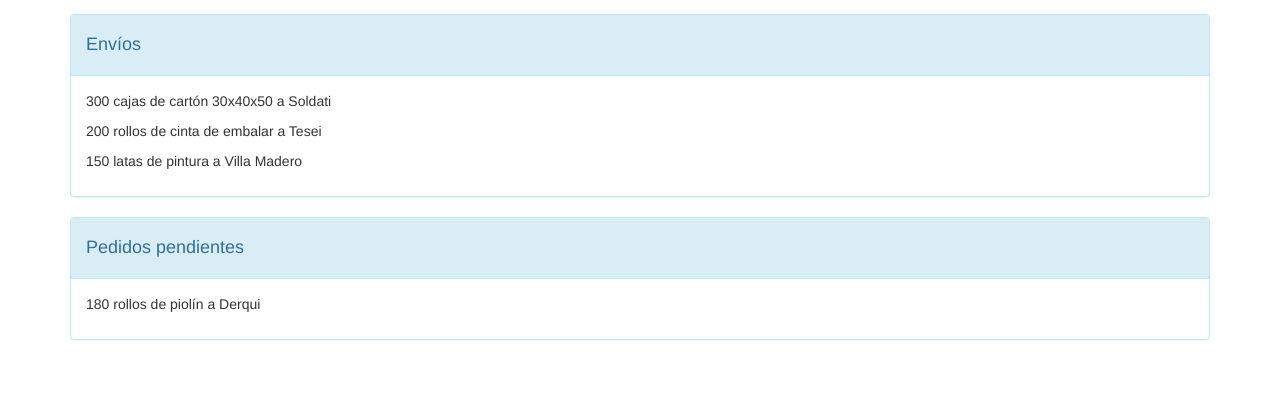
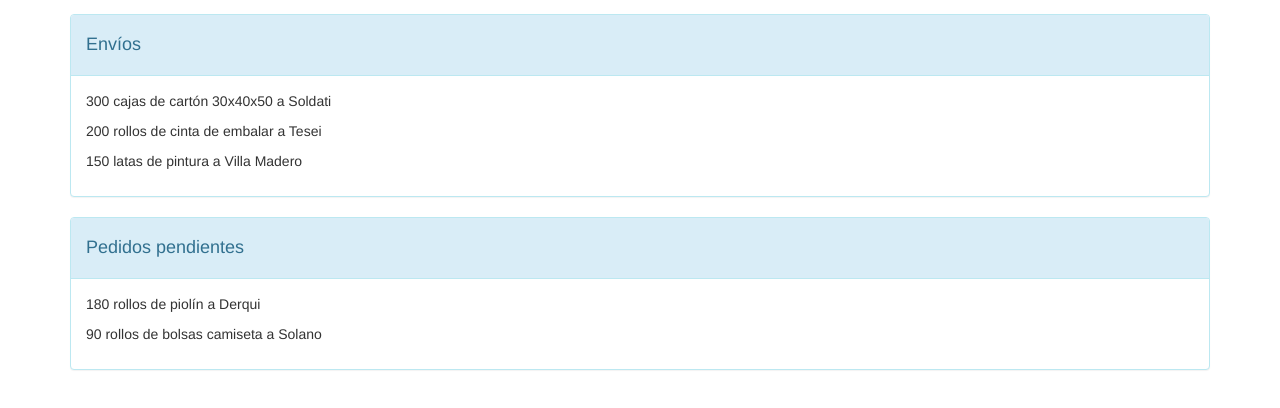
Before and after one commit to clombardi/pruebasGit-2018, a plain HTML site: page index.html in a window 1280 px wide. Shown: the part 82-490 px from the top of the page. Drawn offline with nearby package versions, Linux system fonts and the light colour scheme.

Commit message:
pedido de zona sur

```diff
--- a/index.html
+++ b/index.html
@@ -36,6 +36,7 @@
                         </div>
                         <div class="panel-body">
                             <p>180 rollos de piolín a Derqui</p>
+                            <p>90 rollos de bolsas camiseta a Solano</p>
                         </div>
                     </div>
                 </div>
```
